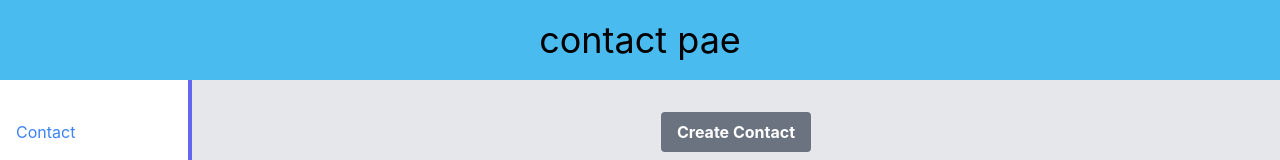
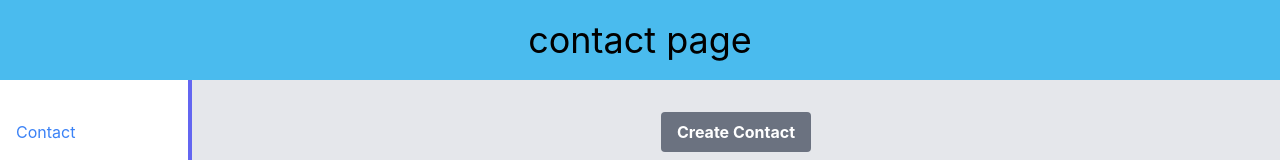
Before and after one commit to praveen1295/contact-management-app, a React (Create React App) app: page / in a window 1280 px wide. Shown: the top 160 px of the page. Built offline with nearby package versions, Linux system fonts and the light colour scheme.

Commit message:
fix navber text

```diff
--- a/src/App.tsx
+++ b/src/App.tsx
@@ -9,7 +9,7 @@ function App() {
         className="min-w-full flex items-center justify-center bg-sky-500/75 text-4xl"
         style={{ height: "10%" }}
       >
-        contact pae
+        contact page
       </div>
       <Home />
     </div>
```
